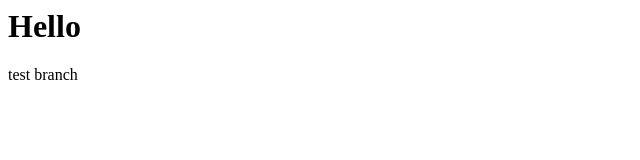
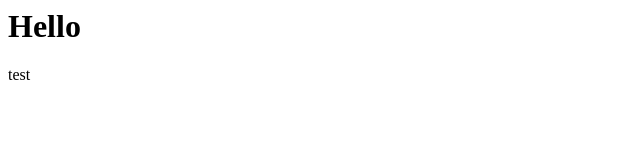
Before and after one commit to piri1216/git-hands-on, a plain HTML site: page index.html in a window 1280 px wide. Shown: the full height of the page, 0-640 px from the left. Drawn offline with Linux system fonts and the light colour scheme.

Commit message:
index.html変更@test-branch

```diff
--- a/index.html
+++ b/index.html
@@ -1,3 +1,3 @@
 <h1>Hello</h1>
 
-<p>test branch</p>
+<p>test</p>
```
